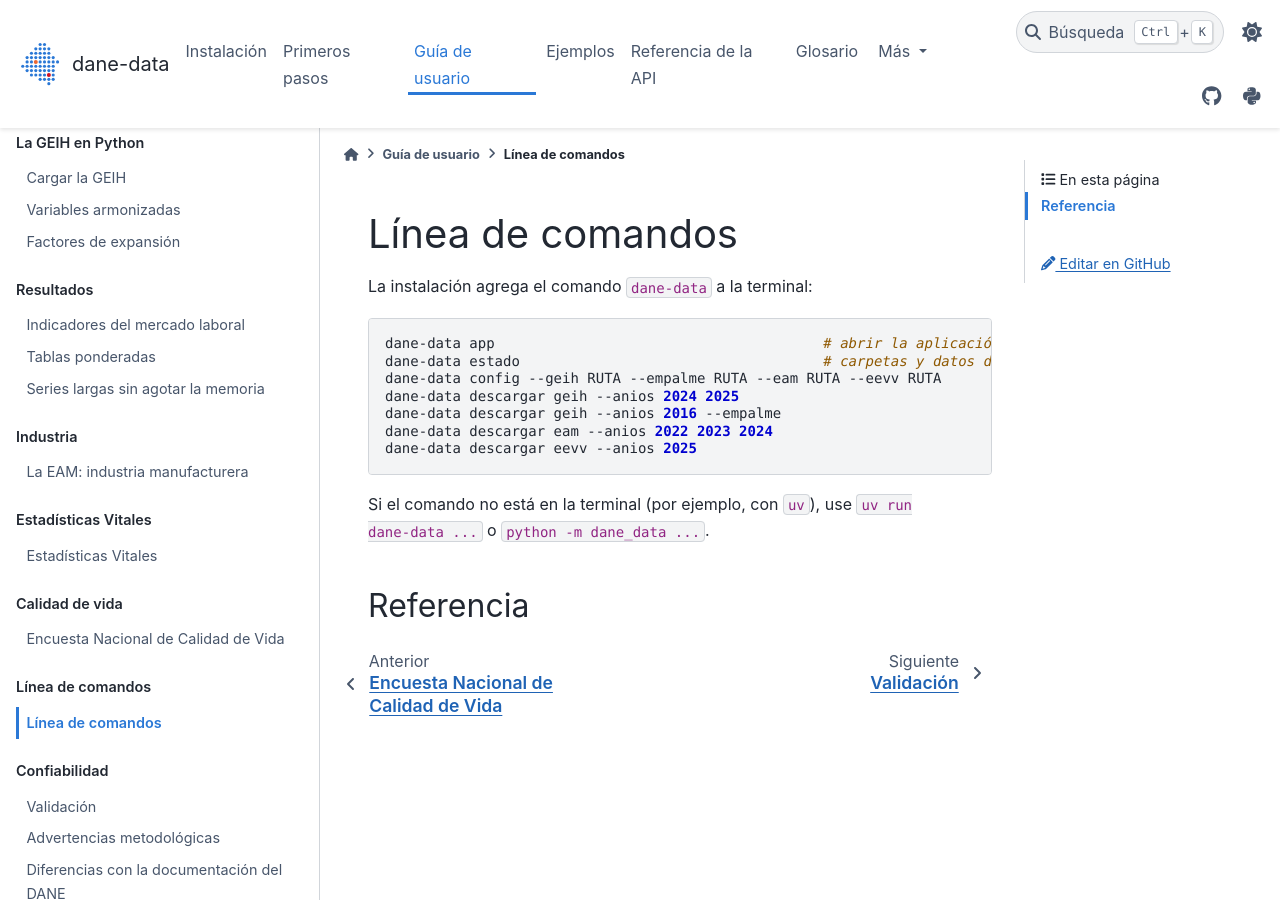
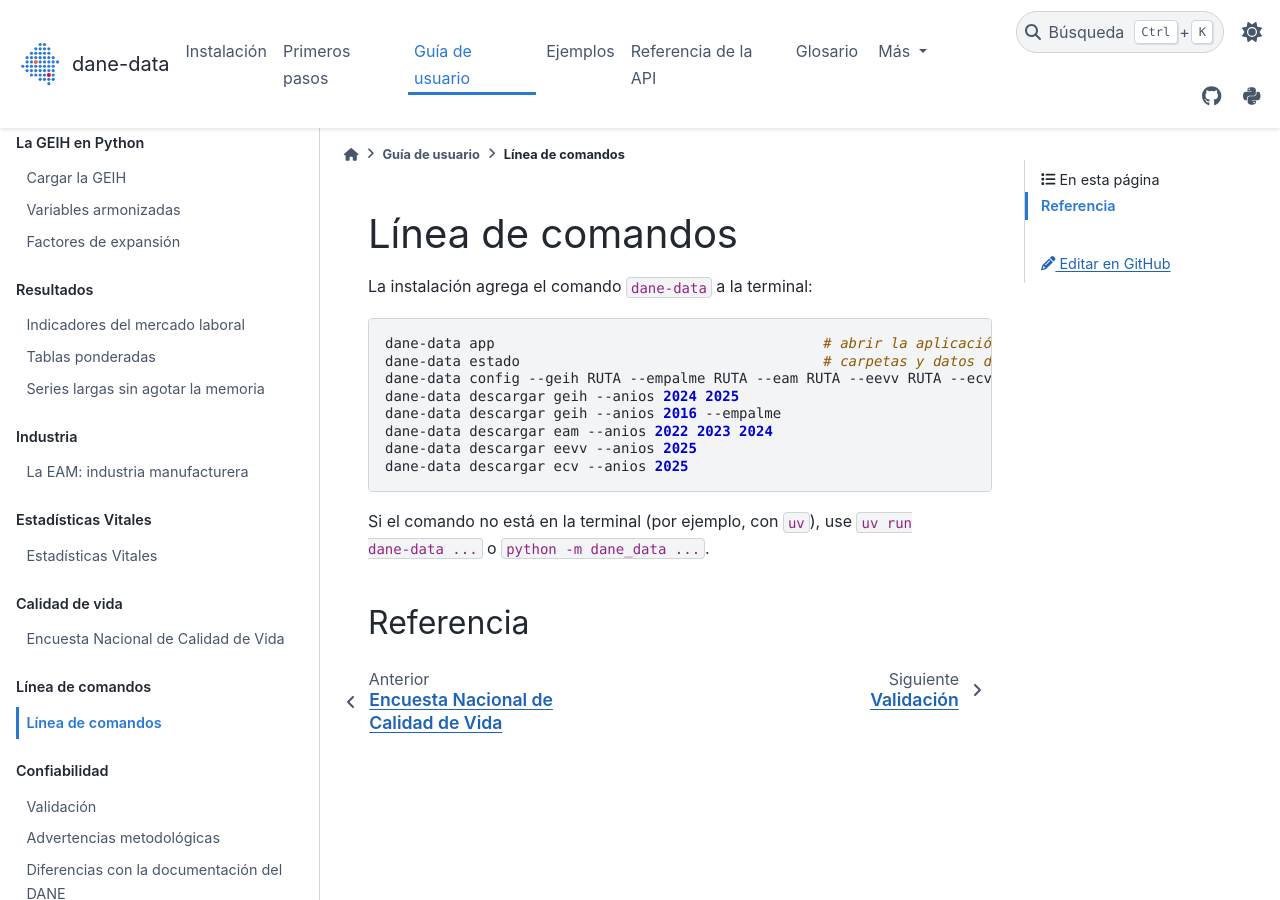
Before and after one commit to IntegralIndefinida/DANE-data, a Sphinx documentation site: the page built from docs/guia/cli.md, in a window 1280 px wide and 900 px high. Built offline with Sphinx 7.4.7 and the PyData theme 0.15.4, drawn with Linux system fonts in a browser that asks for light colours.

Commit message:
Agregar la ECV a los ejemplos de la línea de comandos
La página Descargar y la guía de la CLI mostraban solo la GEIH, la EAM y la EEVV.

````diff
--- a/docs/guia/cli.md
+++ b/docs/guia/cli.md
@@ -5,11 +5,12 @@ La instalación agrega el comando `dane-data` a la terminal:
 ```bash
 dane-data app                                       # abrir la aplicación
 dane-data estado                                    # carpetas y datos descargados
-dane-data config --geih RUTA --empalme RUTA --eam RUTA --eevv RUTA
+dane-data config --geih RUTA --empalme RUTA --eam RUTA --eevv RUTA --ecv RUTA
 dane-data descargar geih --anios 2024 2025
 dane-data descargar geih --anios 2016 --empalme
 dane-data descargar eam --anios 2022 2023 2024
 dane-data descargar eevv --anios 2025
+dane-data descargar ecv --anios 2025
 ```
 
 Si el comando no está en la terminal (por ejemplo, con `uv`), use `uv run dane-data ...` o
````
Also changed, not shown: 1 other file.
